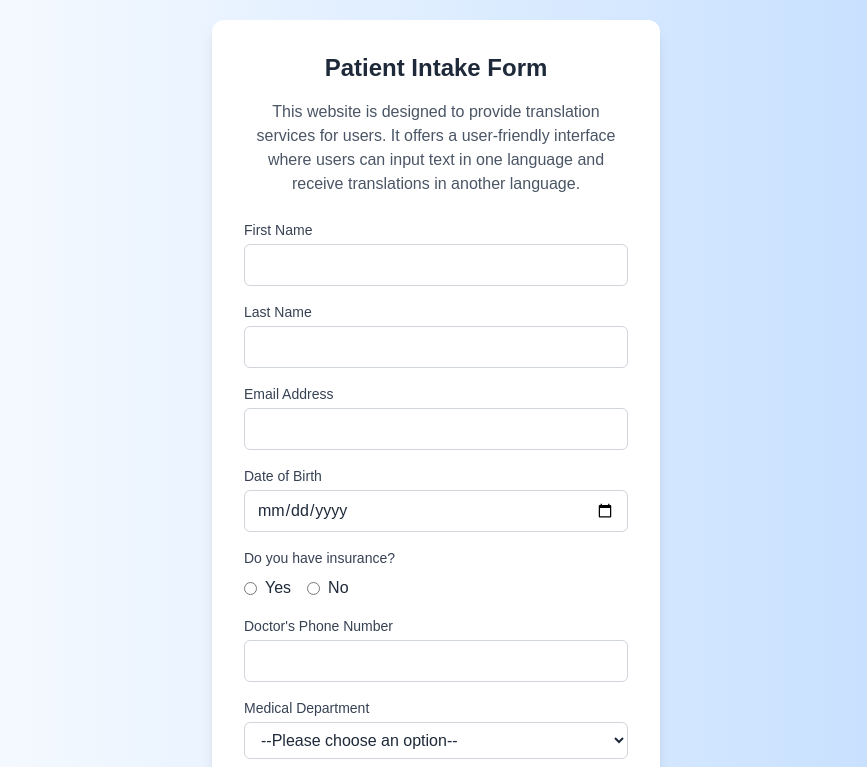
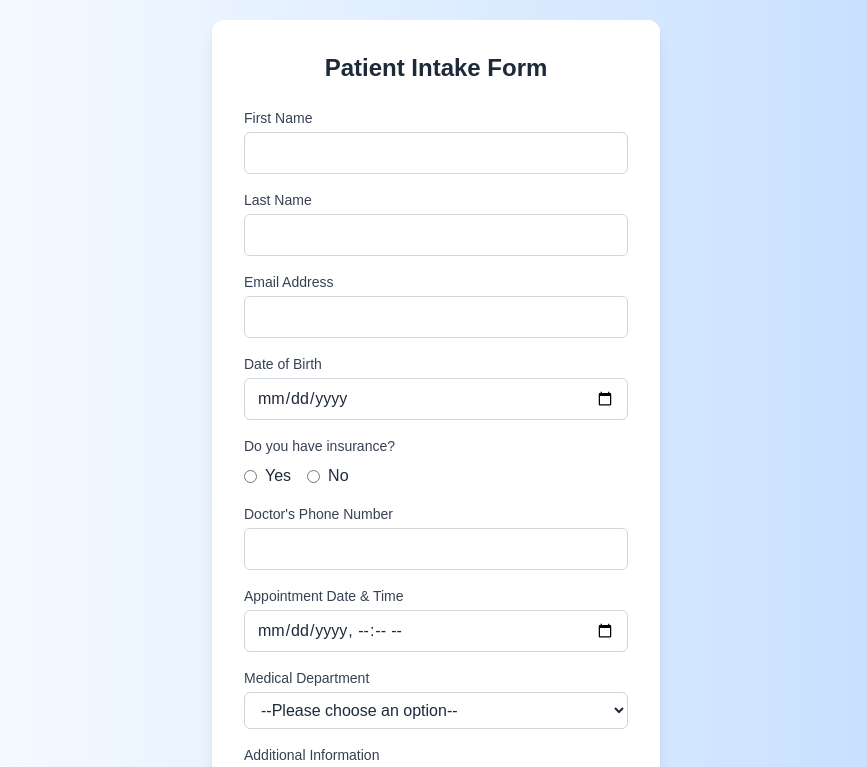
Before and after one commit to amodhakal/SolHacks2026, a Next.js app: page /language/english in a window 1280 px wide. Shown: the top 767 px of the page, without its empty margins (204-1071 px from the left). Built offline with nearby package versions, Linux system fonts and the light colour scheme.

Commit message:
feat: get the actions setup pipeline

```diff
--- a/package.json
+++ b/package.json
@@ -13,6 +13,7 @@
     "next": "16.2.1",
     "react": "19.2.4",
     "react-dom": "19.2.4",
+    "react-toastify": "^11.0.5",
     "uuid": "^13.0.0"
   },
   "devDependencies": {
--- /dev/null
+++ b/src/app/actions.ts
@@ -0,0 +1,19 @@
+"use server"
+
+import { headers } from "next/headers";
+
+export async function submitIntakeForm(formData: FormData) {
+  const data = Object.fromEntries(formData);
+
+  const headersList = await headers();
+  const host = headersList.get("host") || "localhost:3000";
+  const protocol = process.env.NODE_ENV === "production" ? "https" : "http";
+
+  const response = await fetch(`${protocol}://${host}/api/intake`, {
+    method: "POST",
+    headers: { "Content-Type": "application/json" },
+    body: JSON.stringify(data),
+  });
+
+  return response.json();
+}
--- /dev/null
+++ b/src/app/api/intake/route.ts
@@ -0,0 +1,17 @@
+import { NextResponse } from "next/server";
+
+export async function POST(request: Request) {
+  try {
+    const data = await request.json();
+
+    // TODO: Save to database
+    // TODO: Send confirmation email
+    // TODO: Create/update patient record
+
+    console.log("Processing intake form:", data);
+
+    return NextResponse.json({ success: true });
+  } catch (error) {
+    return NextResponse.json({ success: false, error: "Failed to process form" }, { status: 500 });
+  }
+}
--- a/src/app/language/[slug]/page.tsx
+++ b/src/app/language/[slug]/page.tsx
@@ -1,6 +1,8 @@
 "use client";
 
 import { use } from "react";
+import { toast } from "react-toastify";
+import { submitIntakeForm } from "@/app/actions";
 
 interface PageProps {
   params: Promise<{ slug: string }>;
@@ -11,14 +13,13 @@ type Language = "english" | "spanish" | "portuguese";
 const translations: Record<Language, Record<string, string>> = {
   english: {
     title: "Patient Intake Form",
-    introduction:
-      "This website is designed to provide translation services for users. It offers a user-friendly interface where users can input text in one language and receive translations in another language.",
     firstName: "First Name",
     lastName: "Last Name",
     email: "Email Address",
     dob: "Date of Birth",
     insurance: "Do you have insurance?",
     phone: "Doctor's Phone Number",
+    appointmentDateTime: "Appointment Date & Time",
     whoToVisit: "Medical Department",
     additionalInfo: "Additional Information",
     submit: "Submit",
@@ -31,17 +32,17 @@ const translations: Record<Language, Record<string, string>> = {
     pediatrician: "Pediatrician",
     psychiatrist: "Psychiatrist",
     other: "Other",
+    toastProcessing: "Being processed, you will receive an email after done",
   },
   spanish: {
     title: "Formulario de Admisión del Paciente",
-    introduction:
-      "Este sitio web está diseñado para proporcionar servicios de traducción. Ofrece una interfaz fácil de usar.",
     firstName: "Nombre",
     lastName: "Apellido",
     email: "Correo Electrónico",
     dob: "Fecha de Nacimiento",
     insurance: "¿Tiene seguro médico?",
     phone: "Número de Teléfono del Doctor",
+    appointmentDateTime: "Fecha y Hora de la Cita",
     whoToVisit: "Departamento Médico",
     additionalInfo: "Información Adicional",
     submit: "Enviar",
@@ -54,17 +55,18 @@ const translations: Record<Language, Record<string, string>> = {
     pediatrician: "Pediatra",
     psychiatrist: "Psiquiatra",
     other: "Otro",
+    toastProcessing:
+      "Siendo procesado, recibirá un correo electrónico cuando termine",
   },
   portuguese: {
     title: "Formulário de Admissão do Paciente",
-    introduction:
-      "Este site foi projetado para fornecer serviços de tradução. Oferece uma interface fácil de usar.",
     firstName: "Nome",
     lastName: "Sobrenome",
     email: "Endereço de Email",
     dob: "Data de Nascimento",
     insurance: "Você tem seguro?",
     phone: "Número de Telefone do Médico",
+    appointmentDateTime: "Data e Hora da Consulta",
     whoToVisit: "Departamento Médico",
     additionalInfo: "Informações Adicionais",
     submit: "Enviar",
@@ -77,6 +79,8 @@ const translations: Record<Language, Record<string, string>> = {
     pediatrician: "Pediatra",
     psychiatrist: "Psiquiatra",
     other: "Outro",
+    toastProcessing:
+      "Sendo processado, você receberá um e-mail quando terminar",
   },
 };
 
@@ -85,29 +89,18 @@ export default function LanguagePage({ params }: PageProps) {
   const lang = (slug as Language) || "english";
   const t = translations[lang] || translations.english;
 
-  const handleSubmit = (e: React.FormEvent<HTMLFormElement>) => {
+  const handleSubmit = async (e: React.FormEvent<HTMLFormElement>) => {
     e.preventDefault();
     const formData = new FormData(e.currentTarget);
-    const data = {
-      firstName: formData.get("firstName"),
-      lastName: formData.get("lastName"),
-      email: formData.get("email"),
-      dob: formData.get("dob"),
-      insurance: formData.get("insurance"),
-      address: formData.get("address"),
-      phone: formData.get("phone"),
-      medical_department: formData.get("medical_department"),
-      additionalInfo: formData.get("additionalInfo"),
-      language: lang,
-    };
-    console.log("Form submitted:", data);
+    formData.append("language", lang);
+    await submitIntakeForm(formData);
+    toast(t.toastProcessing);
   };
 
   return (
     <div className="min-h-screen bg-linear-to-r from-white to-blue-200 flex items-center justify-center p-5  text-gray-800">
       <div className="bg-white shadow-lg rounded-xl p-8 max-w-md w-full">
-        <h1 className="text-2xl font-bold text-center mb-4">{t.title}</h1>
-        <p className="text-gray-600 text-center mb-6">{t.introduction}</p>
+        <h1 className="text-2xl font-bold text-center mb-6">{t.title}</h1>
 
         <form onSubmit={handleSubmit} className="space-y-4">
           <div>
@@ -219,6 +212,22 @@ export default function LanguagePage({ params }: PageProps) {
 
           <div>
             <label
+              htmlFor="appointmentDateTime"
+              className="block text-sm font-medium text-gray-700 mb-1"
+            >
+              {t.appointmentDateTime}
+            </label>
+            <input
+              type="datetime-local"
+              id="appointmentDateTime"
+              name="appointmentDateTime"
+              required
+              className="w-full border border-gray-300 rounded-md px-3 py-2 focus:outline-none focus:ring-2 focus:ring-[rgb(122,202,228)]"
+            />
+          </div>
+
+          <div>
+            <label
               htmlFor="medical_department"
               className="block text-sm font-medium text-gray-700 mb-1"
             >
--- a/src/app/layout.tsx
+++ b/src/app/layout.tsx
@@ -1,6 +1,7 @@
 import type { Metadata } from "next";
 import { Geist, Geist_Mono } from "next/font/google";
 import "./globals.css";
+import { ToastContainer } from "react-toastify";
 
 const geistSans = Geist({
   variable: "--font-geist-sans",
@@ -26,7 +27,10 @@ export default function RootLayout({
       lang="en"
       className={`${geistSans.variable} ${geistMono.variable} h-full antialiased`}
     >
-      <body className="min-h-full flex flex-col">{children}</body>
+      <body className="min-h-full flex flex-col">
+        {children}
+        <ToastContainer />
+      </body>
     </html>
   );
 }
```
Also changed, not shown: 1 other file (tests, documents, lock files or other folders).
